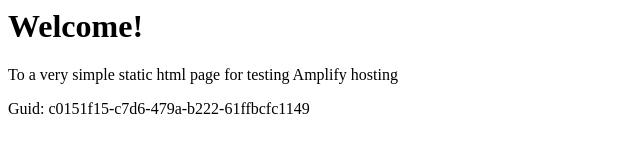
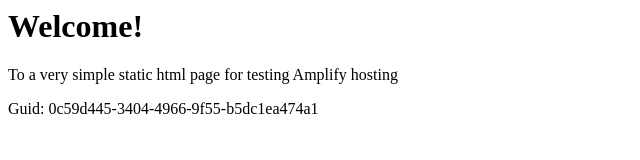
Before and after one commit to aws-aemilia-lhr/Github-PR-Commit-Integration-Test-DoNotTouch-GithubWebhookPreviewCanaryTest-v1-preprod-eu-west-2, a website: page src/index.html in a window 1280 px wide. Shown: the full height of the page, 0-640 px from the left. Drawn offline with Linux system fonts and the light colour scheme.

Commit message:
commit from integ tests

```diff
--- a/src/index.html
+++ b/src/index.html
@@ -12,6 +12,6 @@
 <body>
     <h1>Welcome!</h1>
     <p>To a very simple static html page for testing Amplify hosting</p>
-    <p>Guid: c0151f15-c7d6-479a-b222-61ffbcfc1149</p></body>
+    <p>Guid: 0c59d445-3404-4966-9f55-b5dc1ea474a1</p></body>
 
 </html>
```
